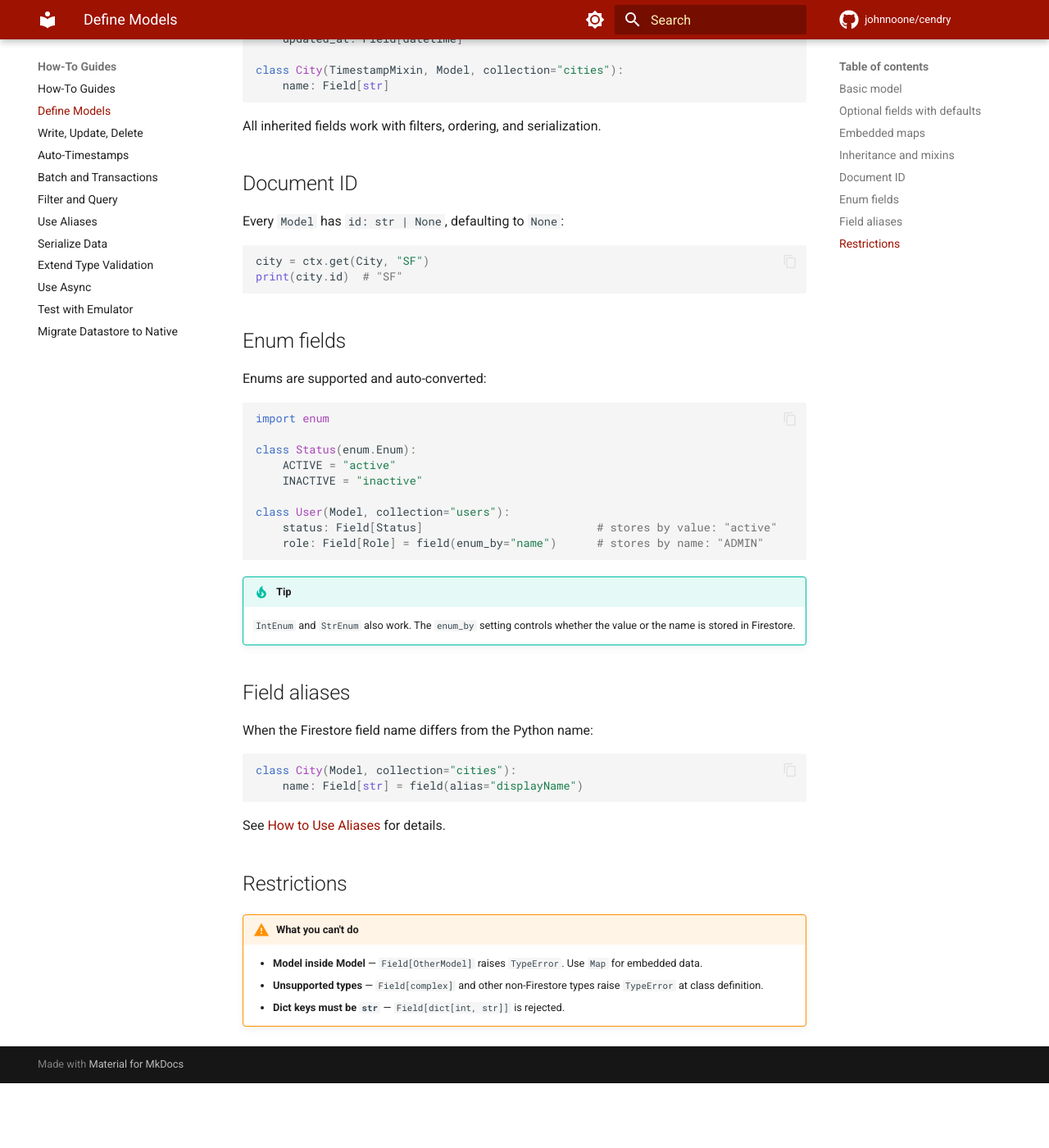
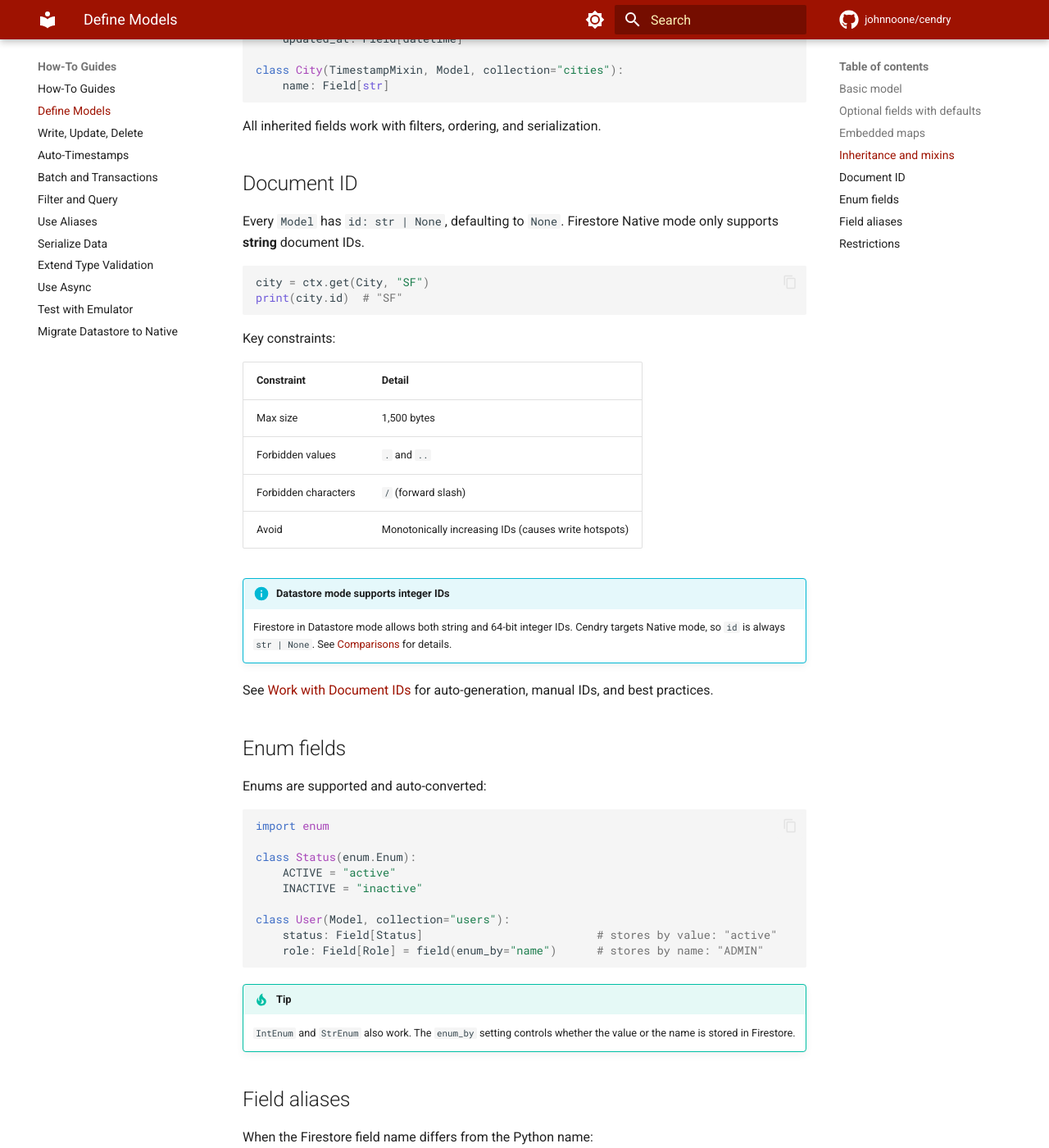
Before and after one commit to johnnoone/cendry, an MkDocs documentation site: the page built from docs/how-to/models.md, in a window 1280 px wide and 1400 px high, scrolled down 1395 px. Shown: the whole window at 82% size. Built offline with MkDocs 1.6.1 and Material for MkDocs 9.7.7, drawn with Linux system fonts in a browser that asks for light colours; comment, search, counter and statistics services are not loaded; before the commit the page ends 2716 px from its top, so only the background shows below that.

Commit message:
docs: expand Document ID section in models how-to

````diff
--- a/docs/how-to/models.md
+++ b/docs/how-to/models.md
@@ -67,12 +67,26 @@ All inherited fields work with filters, ordering, and serialization.
 
 ## Document ID
 
-Every `Model` has `id: str | None`, defaulting to `None`:
+Every `Model` has `id: str | None`, defaulting to `None`. Firestore Native mode only supports **string** document IDs.
 
 ```python
 city = ctx.get(City, "SF")
 print(city.id)  # "SF"
 ```
+
+Key constraints:
+
+| Constraint | Detail |
+|------------|--------|
+| Max size | 1,500 bytes |
+| Forbidden values | `.` and `..` |
+| Forbidden characters | `/` (forward slash) |
+| Avoid | Monotonically increasing IDs (causes write hotspots) |
+
+!!! info "Datastore mode supports integer IDs"
+    Firestore in Datastore mode allows both string and 64-bit integer IDs. Cendry targets Native mode, so `id` is always `str | None`. See [Comparisons](../explanation/comparison.md#identity) for details.
+
+See [Work with Document IDs](document-ids.md) for auto-generation, manual IDs, and best practices.
 
 ## Enum fields
 
````
